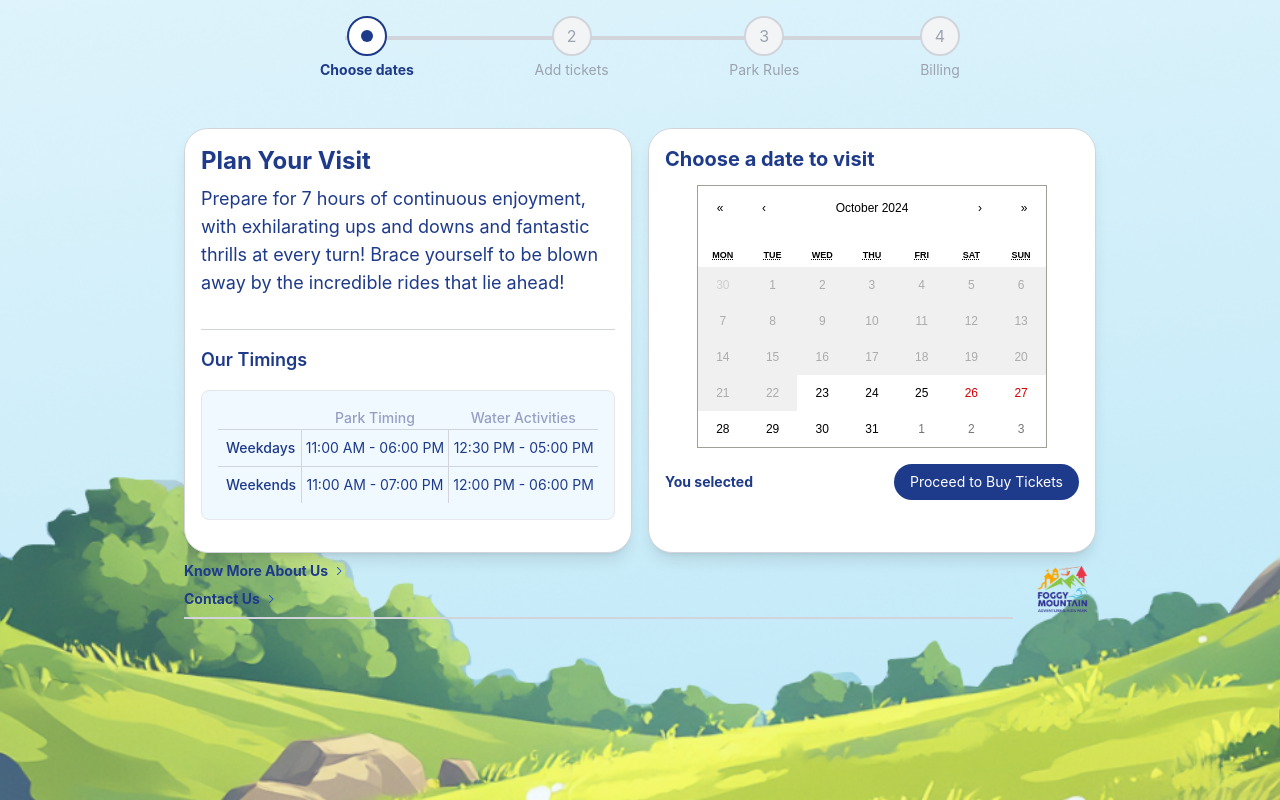
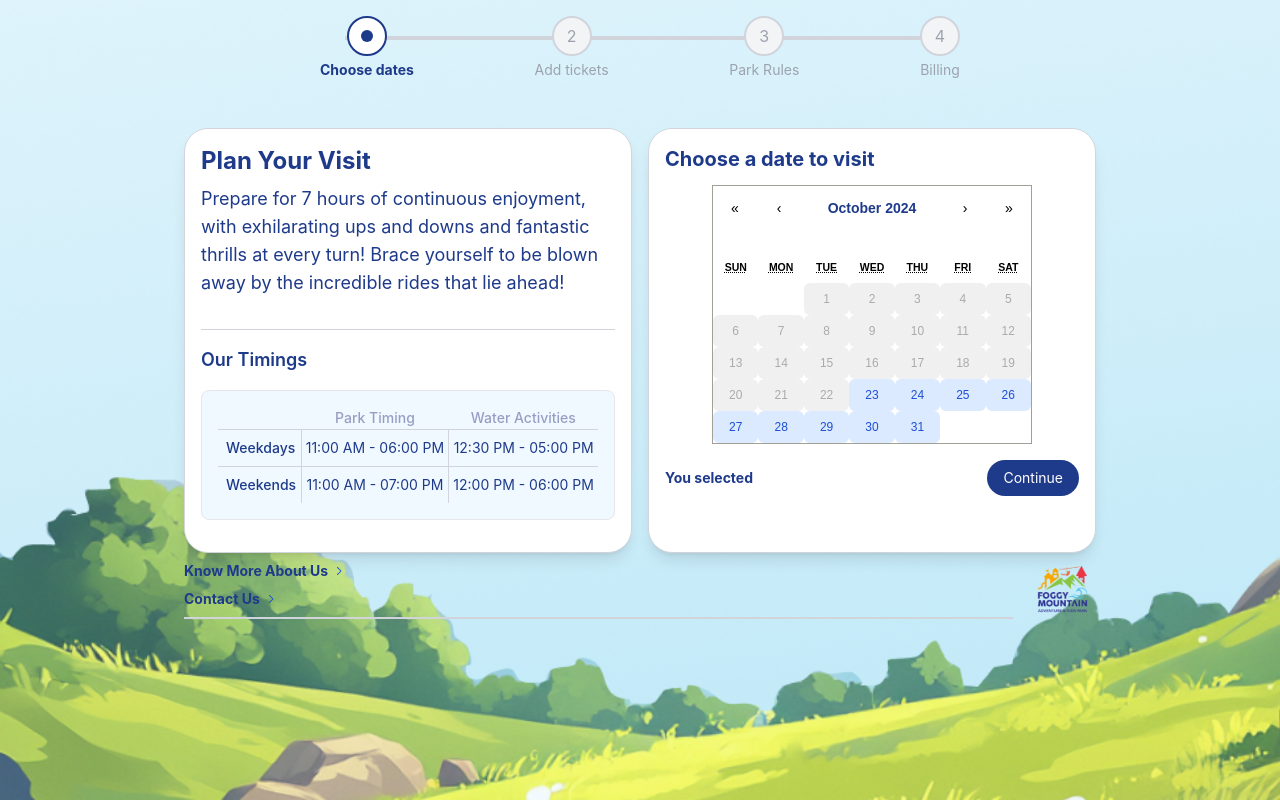
Before and after one commit to fayizIT/Ticket-Management, a React (Vite) app in the folder frontend-api/: page /date-selector in a window 1280 px wide. Built offline with nearby package versions, Linux system fonts and the light colour scheme.

Commit message:
latest commit

```diff
--- a/frontend-api/src/components/Timeline.tsx
+++ b/frontend-api/src/components/Timeline.tsx
@@ -63,9 +63,9 @@ const Timeline: React.FC<{
                 {index < currentStep ? (
                   <div className="relative flex items-center justify-center">
                   {/* Outer Circle with Light Green Border */}
-                  <div className="absolute rounded-full h-12 w-12 border-4 border-green-600 flex items-center justify-center"> {/* Light green border */}
-                    <div className="rounded-full h-10 w-10 bg-green-500 flex items-center justify-center"> {/* Dark green background */}
-                      <span className="text-white text-lg">✓</span> {/* White checkmark */}
+                  <div className="absolute rounded-full h-12 w-12 border-4 border-[#318435] flex items-center justify-center">
+                    <div className="rounded-full h-10 w-10 bg-[#89C541] flex items-center justify-center">
+                      <span className="text-white text-lg">✓</span>
                     </div>
                   </div>
                 </div>
@@ -95,17 +95,3 @@ const Timeline: React.FC<{
 };
 
 export default Timeline;
-
-// {index > 0 && (
-//   <div
-//     className={`absolute h-1 transition-colors duration-300
-//       ${index <= currentStep ? "bg-blue-500" : "bg-gray-300"}`}
-//     style={{
-//       width: "calc(101% - 120px)",
-//       top: "40%",
-//       zIndex: "0",
-//       transform: "translateY(-50%)",
-//       left: `${index * 25 - 2}px`,
-//     }}
-//   />
-// )}
--- a/frontend-api/src/pages/UserSide/DateSelector/DateSelector.tsx
+++ b/frontend-api/src/pages/UserSide/DateSelector/DateSelector.tsx
@@ -8,7 +8,6 @@ import { toast } from "react-toastify";
 import Timeline from "../../../components/Timeline";
 import backgroundImage from "../../../../public/assets/TicketFrame.png";
 import Image from "../../../../public/assets/clientlogo.png";
-import { GoChevronRight } from "react-icons/go";
 import LeftFooter from "../../../components/LeftFooter";
 import RightFooter from "../../../components/RightFooter";
 
--- a/frontend-api/src/pages/UserSide/DateSelector/RightPanel.tsx
+++ b/frontend-api/src/pages/UserSide/DateSelector/RightPanel.tsx
@@ -45,21 +45,31 @@ const RightPanel: React.FC<RightPanelProps> = ({
         Choose a date to visit
       </h3>
       <div className="flex justify-center mb-4">
-        <Calendar
+      <Calendar
           onChange={(value) => {
             if (value instanceof Date) onDateChange(value);
             else if (Array.isArray(value)) onDateChange(value[0]);
           }}
           value={selectedDate}
           tileClassName={({ date }: { date: Date }) =>
-            isPastDate(date)
-              ? "bg-gray-200 text-gray-500 text-xs"
-              : isSelectedDate(date)
-              ? "bg-blue-900 text-white text-xs"
-              : "bg-white text-xs"
+            `${isPastDate(date) ? "bg-gray-200 text-gray-500 text-xs" :
+            isSelectedDate(date) ? "bg-blue-900 text-white text-xs font-semibold" :
+            "bg-blue-100 text-blue-700 text-xs "} m-0.5 rounded-md p-2 flex items-center justify-center`
           }
           tileDisabled={({ date }: { date: Date }) => isPastDate(date)}
-          className="w-82 h-14, text-xs"
+className="w-full max-w-xs text-xs sm:text-sm grid gap-2"
+          calendarType="gregory"
+          navigationLabel={({ label }) => (
+            <span className="font-semibold text-blue-900">{label}</span>
+          )}
+          nextLabel="›"
+          next2Label="»"
+          prevLabel="‹"
+          prev2Label="«"
+          showNeighboringMonth={false}
+          formatShortWeekday={(locale, date) =>
+            date.toLocaleDateString(locale, { weekday: "short" }).toUpperCase()
+          }
         />
       </div>
       <div className="flex flex-col sm:flex-row justify-between items-center mt-4 space-y-2 sm:space-y-0 sm:space-x-2">
@@ -71,7 +81,7 @@ const RightPanel: React.FC<RightPanelProps> = ({
           className="w-full sm:w-auto bg-blue-900 text-white py-2 px-4 rounded-full text-xs sm:text-sm hover:bg-blue-900 transition duration-200"
           onClick={onConfirm}
         >
-          Proceed to Buy Tickets
+          Continue
         </button>
       </div>
     </div>
--- a/frontend-api/src/pages/UserSide/TicketCart/RightPanel.tsx
+++ b/frontend-api/src/pages/UserSide/TicketCart/RightPanel.tsx
@@ -127,7 +127,7 @@ const RightPanel: React.FC<{
           onChange={(e) => setCouponCode(e.target.value)}
         />
         <button
-          className="bg-blue-900 text-white rounded-md px-2 py-1 text-xs hover:bg-blue-600"
+          className="bg-blue-900 text-white rounded-md px-2 py-1 text-xs hover:bg-blue-900"
           onClick={handleApplyCoupon}
         >
           {activeCoupon ? "Remove" : "Apply"}
```
Also changed, not shown: frontend-api/src/pages/UserSide/ReviewBooking/BookingSummary.tsx (+16 -179 lines).
